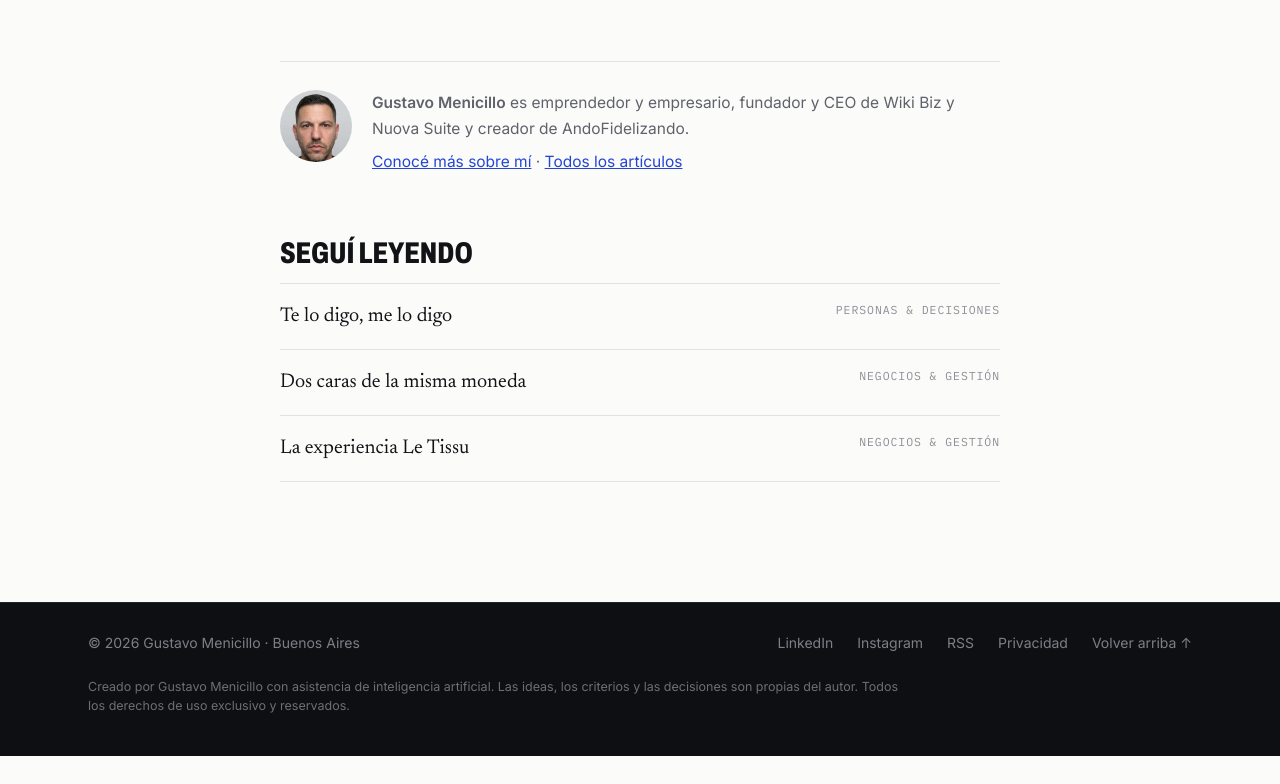
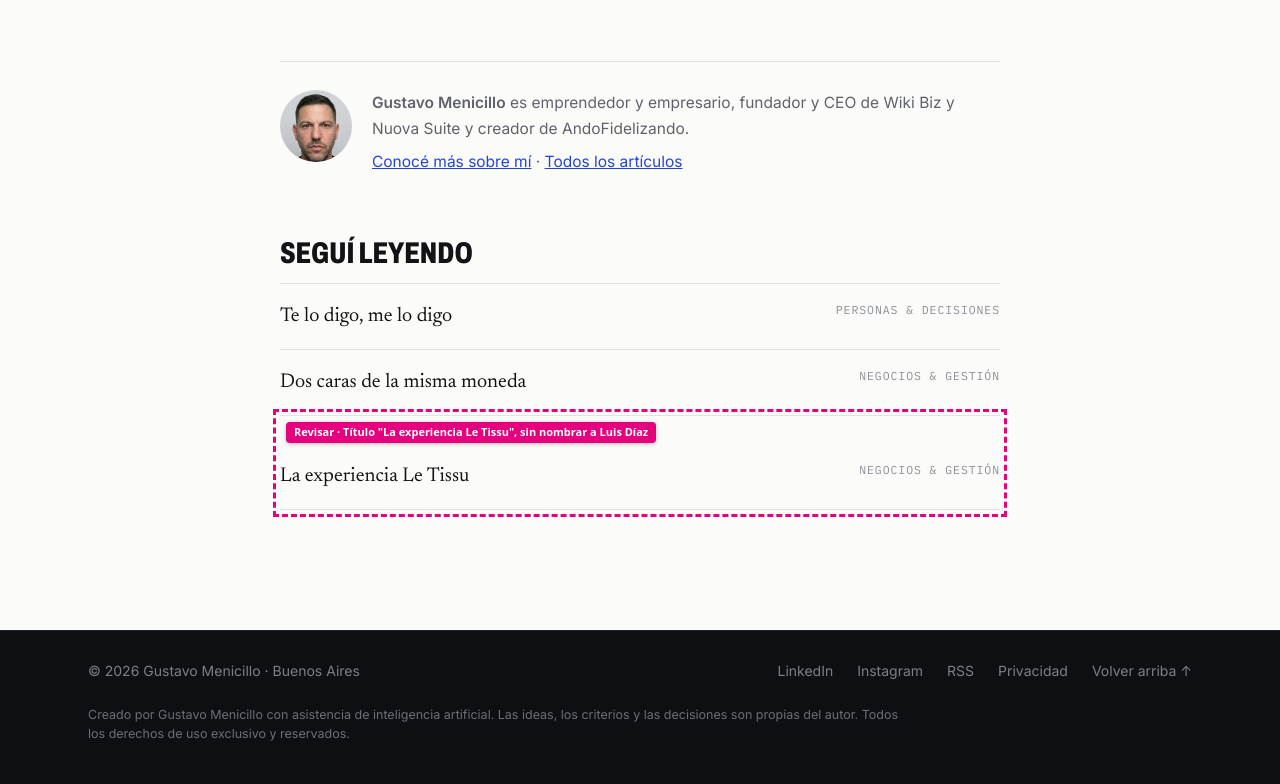
Before and after one commit to gustavomenicillo/gustavomenicillo.com, a plain HTML site: page notas/vamos-viendo/index.html in a window 1280 px wide. Shown: the part 2233-3017 px from the top of the page. Before the commit the page ends 2989 px from the top, so only its background shows below. Drawn offline with Linux system fonts and the light colour scheme.

Commit message:
Preview: resaltado de ajustes a revisar (vamos viendo)

```diff
--- a/notas/vamos-viendo/index.html
+++ b/notas/vamos-viendo/index.html
@@ -130,6 +130,7 @@
  ]
 }
 </script>
+<style id="revisar-preview">/* SOLO PREVIEW: resaltado de ajustes a revisar. Quitar antes de publicar. */[data-revisar]{outline:3px dashed #e5007e!important;outline-offset:4px;position:relative}[data-revisar]::before{content:"Revisar · " attr(data-revisar);position:absolute;top:6px;left:6px;z-index:50;background:#e5007e;color:#fff;font:600 11px/1.35 system-ui,sans-serif;letter-spacing:0;text-transform:none;padding:3px 8px;border-radius:4px;max-width:calc(100% - 12px);white-space:normal;pointer-events:none;box-shadow:0 1px 4px rgba(0,0,0,.25)}li[data-revisar],.g-row[data-revisar]{padding-top:28px}h1[data-revisar]{padding-top:30px}</style>
 </head>
 <body class="no-js tc">
 <a class="skip" href="#contenido">Ir al contenido</a>
@@ -180,7 +181,7 @@
     <nav class="related" aria-label="Otros artículos"><h2>Seguí leyendo</h2><ul>
 <li><a href="/notas/el-origen-de-te-lo-digo-me-lo-digo/"><span>Te lo digo, me lo digo</span><small>Personas & decisiones</small></a></li>
 <li><a href="/notas/dos-caras-de-la-misma-moneda/"><span>Dos caras de la misma moneda</span><small>Negocios & gestión</small></a></li>
-<li><a href="/notas/luis-diaz-y-le-tissu/"><span>La experiencia Le Tissu</span><small>Negocios & gestión</small></a></li>
+<li data-revisar="Título &quot;La experiencia Le Tissu&quot;, sin nombrar a Luis Díaz"><a href="/notas/luis-diaz-y-le-tissu/"><span>La experiencia Le Tissu</span><small>Negocios & gestión</small></a></li>
     </ul></nav>
   </div>
 </article>
```
